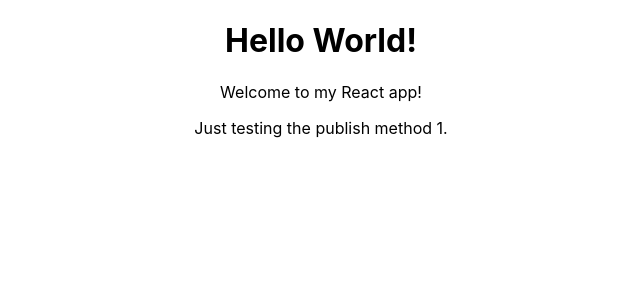
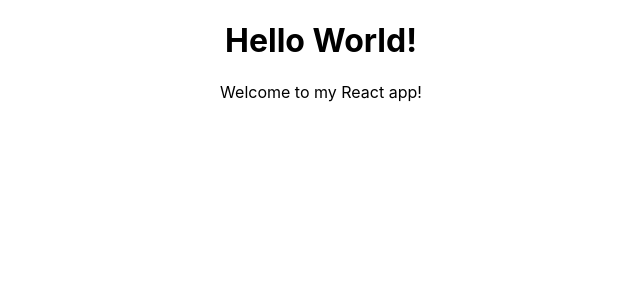
Before and after one commit to jwoodrow99/jwoodrow99.github.io, a React (Create React App) app: page / in a window 1280 px wide. Shown: the top 300 px of the page, without its empty margins (319-959 px from the left). Built offline with nearby package versions, Linux system fonts and the light colour scheme.

Commit message:
Remove test publish tag

```diff
--- a/src/App.js
+++ b/src/App.js
@@ -6,7 +6,6 @@
 		<div className="App">
 			<h1>Hello World!</h1>
 			<p>Welcome to my React app!</p>
-			<p>Just testing the publish method 1.</p>
 		</div>
 	);
 }
```
